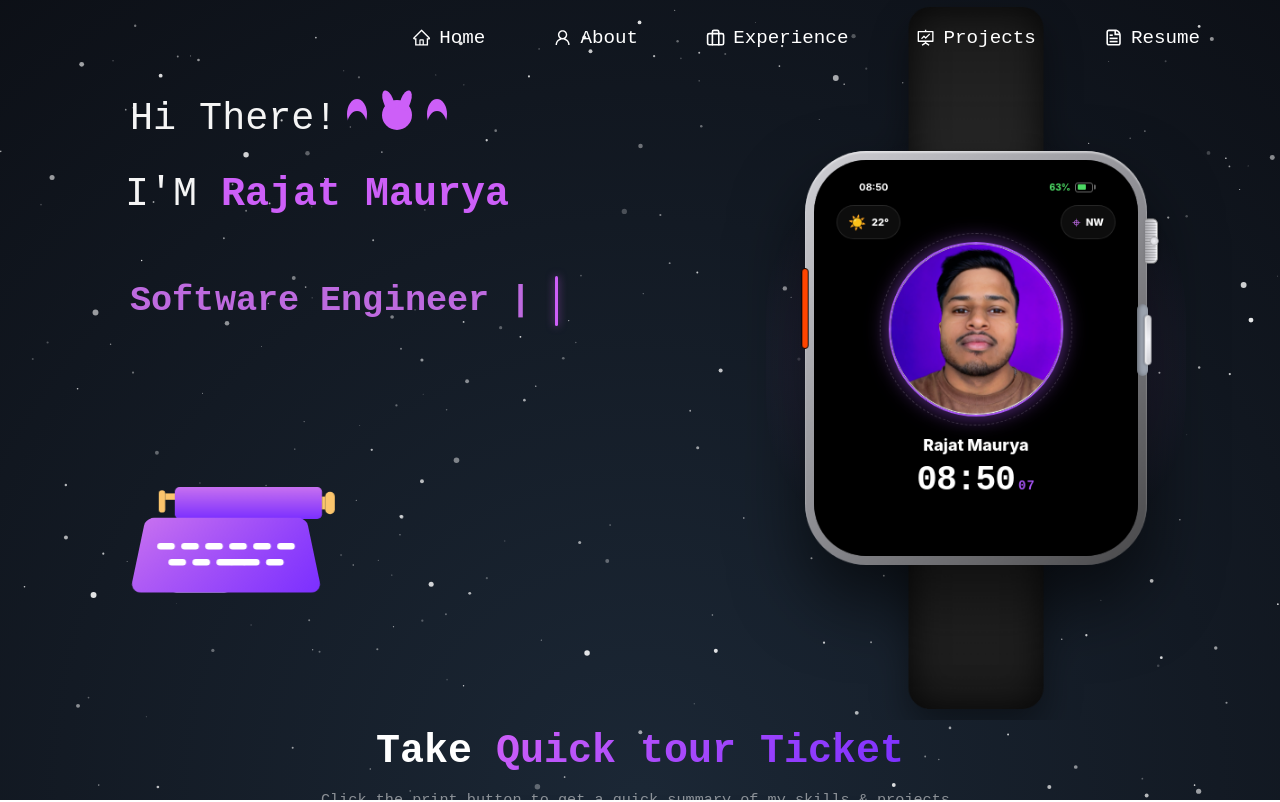
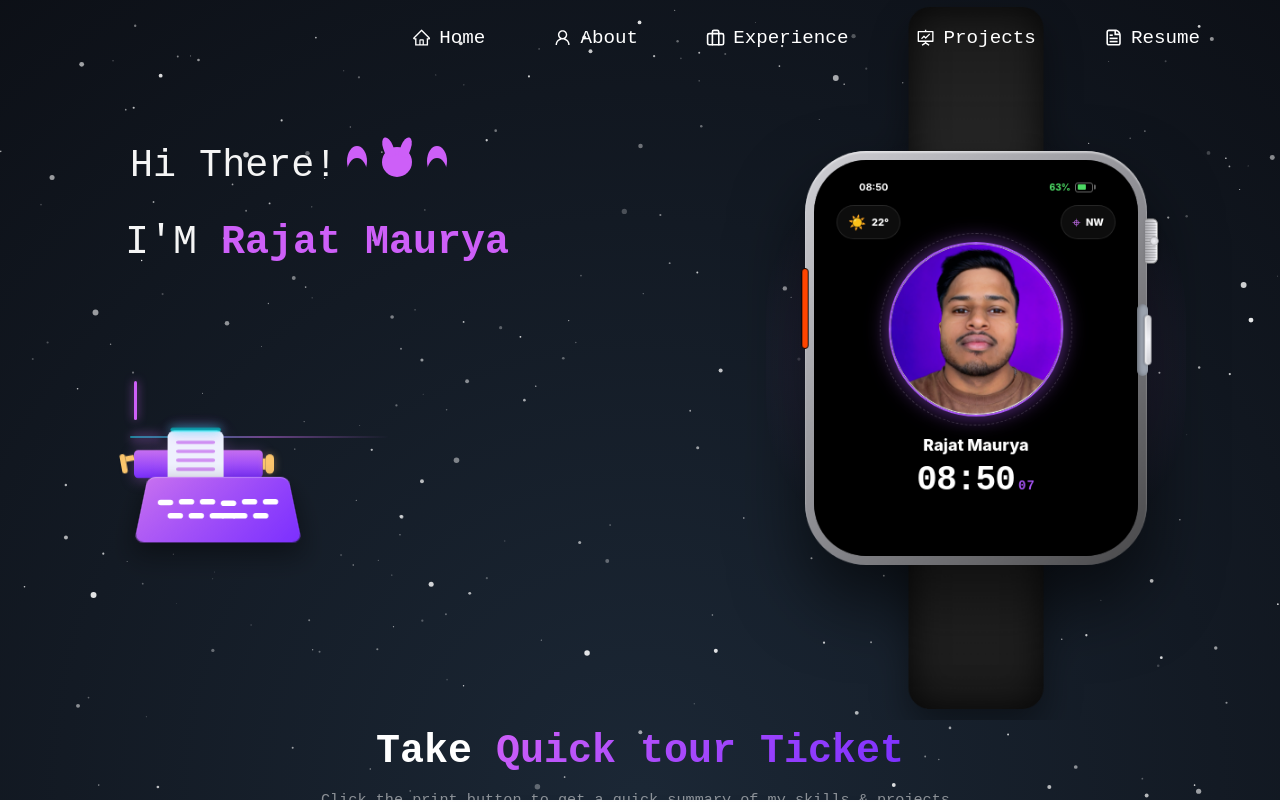
Before and after one commit to rajatmaurya-cs/Portfolio_Site, a Next.js app: page / in a window 1280 px wide. Shown: the top 802 px of the page. Built offline with nearby package versions, Linux system fonts and the light colour scheme; a web font is replaced by a local one.

Commit message:
feat: synchronize typewriter printer with pop-out text and fluid backspacing loop

```diff
--- a/components/printer.jsx
+++ b/components/printer.jsx
@@ -1,13 +1,16 @@
 import React, { memo } from 'react';
 import styled from 'styled-components';
 
-const Loader = () => {
+const Loader = ({ isTyping = true, isReturning = false }) => {
   return (
-    <StyledWrapper>
+    <StyledWrapper $isTyping={isTyping} $isReturning={isReturning}>
       <div className="printer-scale-wrapper">
-        <div className="typewriter">
+        <div className={`typewriter ${isTyping ? 'active' : 'idle'} ${isReturning ? 'returning' : ''}`}>
           <div className="slide"><i /></div>
-          <div className="paper" />
+          <div className="paper">
+            {/* Glowing print slot emitter */}
+            <div className="paper-emitter" />
+          </div>
           <div className="keyboard" />
         </div>
       </div>
@@ -17,25 +20,28 @@ const Loader = () => {
 
 const StyledWrapper = styled.div`
   .printer-scale-wrapper {
-    transform: scale(1.6) translateZ(0);
+    transform: scale(1.4) translateZ(0);
     transform-origin: left top;
     display: inline-block;
-    margin-bottom: 35px; /* offset the scaled-up height */
-    margin-right: 70px;  /* offset the scaled-up width */
+    margin-bottom: 25px;
+    margin-right: 50px;
     will-change: transform;
   }
 
   .typewriter {
     --blue: #c770f0;
     --blue-dark: #7b2fff;
-    --key: #fff;
+    --key: #ffffff;
     --paper: #EEF0FD;
-    --text: #D3D4EC;
+    --text: #c770f0;
     --tool: #FBC56C;
-    --duration: 3s;
+    --duration: ${({ $isTyping }) => ($isTyping ? '0.65s' : '3s')};
     position: relative;
-    -webkit-animation: bounce05 var(--duration) linear infinite;
-    animation: bounce05 var(--duration) linear infinite;
+    transition: transform 0.4s ease;
+    ${({ $isTyping }) =>
+      $isTyping
+        ? 'animation: bounceTyping 0.65s ease-in-out infinite;'
+        : 'animation: bounceIdle 3.5s ease-in-out infinite;'}
   }
 
   .typewriter .slide {
@@ -45,8 +51,14 @@ const StyledWrapper = styled.div`
     margin-left: 14px;
     transform: translateX(14px);
     background: linear-gradient(var(--blue), var(--blue-dark));
-    -webkit-animation: slide05 var(--duration) ease infinite;
-    animation: slide05 var(--duration) ease infinite;
+    box-shadow: 0 2px 10px rgba(199, 112, 240, 0.35);
+    transition: transform 0.4s cubic-bezier(0.16, 1, 0.3, 1);
+    ${({ $isReturning, $isTyping }) =>
+      $isReturning
+        ? 'transform: translateX(-14px); transition: transform 0.4s cubic-bezier(0.16, 1, 0.3, 1);'
+        : $isTyping
+        ? 'animation: slideTyping 0.75s ease-in-out infinite;'
+        : 'transform: translateX(8px); transition: transform 0.5s ease;'}
   }
 
   .typewriter .slide:before, .typewriter .slide:after,
@@ -69,6 +81,7 @@ const StyledWrapper = styled.div`
     height: 14px;
     width: 6px;
     border-radius: 3px;
+    box-shadow: 0 0 6px rgba(251, 197, 108, 0.4);
   }
 
   .typewriter .slide i {
@@ -79,6 +92,11 @@ const StyledWrapper = styled.div`
     height: 4px;
     top: 4px;
     background: var(--tool);
+    transition: transform 0.35s cubic-bezier(0.16, 1, 0.3, 1);
+    ${({ $isReturning }) =>
+      $isReturning
+        ? 'transform: rotate(-22deg);'
+        : 'transform: rotate(0deg);'}
   }
 
   .typewriter .slide i:before {
@@ -97,9 +115,9 @@ const StyledWrapper = styled.div`
     height: 46px;
     border-radius: 5px;
     background: var(--paper);
-    transform: translateY(46px);
-    -webkit-animation: paper05 var(--duration) linear infinite;
-    animation: paper05 var(--duration) linear infinite;
+    box-shadow: 0 0 12px rgba(199, 112, 240, 0.2);
+    transform: translateY(12px);
+    transition: transform 0.4s ease;
   }
 
   .typewriter .paper:before {
@@ -109,10 +127,25 @@ const StyledWrapper = styled.div`
     right: 6px;
     top: 7px;
     border-radius: 2px;
-    height: 4px;
+    height: 3px;
     transform: scaleY(0.8);
     background: var(--text);
-    box-shadow: 0 12px 0 var(--text), 0 24px 0 var(--text), 0 36px 0 var(--text);
+    box-shadow: 0 8px 0 var(--text), 0 16px 0 var(--text), 0 24px 0 var(--text);
+    opacity: 0.75;
+  }
+
+  .typewriter .paper .paper-emitter {
+    position: absolute;
+    top: -2px;
+    left: 2px;
+    right: 2px;
+    height: 3px;
+    border-radius: 2px;
+    background: #00f5ff;
+    box-shadow: 0 0 8px #00f5ff, 0 0 14px #c770f0;
+    opacity: ${({ $isTyping }) => ($isTyping ? '1' : '0.4')};
+    transition: opacity 0.35s ease, box-shadow 0.35s ease;
+    ${({ $isTyping }) => ($isTyping ? 'animation: laserPulse 0.65s infinite alternate ease-in-out;' : '')}
   }
 
   .typewriter .keyboard {
@@ -137,6 +170,7 @@ const StyledWrapper = styled.div`
     background: linear-gradient(135deg, var(--blue), var(--blue-dark));
     transform: perspective(10px) rotateX(2deg);
     transform-origin: 50% 100%;
+    box-shadow: 0 8px 20px rgba(0, 0, 0, 0.45), inset 0 1px 1px rgba(255, 255, 255, 0.3);
   }
 
   .typewriter .keyboard:after {
@@ -146,116 +180,67 @@ const StyledWrapper = styled.div`
     height: 4px;
     border-radius: 2px;
     box-shadow: 15px 0 0 var(--key), 30px 0 0 var(--key), 45px 0 0 var(--key), 60px 0 0 var(--key), 75px 0 0 var(--key), 90px 0 0 var(--key), 22px 10px 0 var(--key), 37px 10px 0 var(--key), 52px 10px 0 var(--key), 60px 10px 0 var(--key), 68px 10px 0 var(--key), 83px 10px 0 var(--key);
-    -webkit-animation: keyboard05 var(--duration) linear infinite;
-    animation: keyboard05 var(--duration) linear infinite;
+    ${({ $isTyping }) =>
+      $isTyping
+        ? 'animation: keyboard05 0.55s linear infinite;'
+        : 'animation: none;'}
   }
 
-  @keyframes bounce05 {
-    85%, 92%, 100% {
-      transform: translateY(0);
+  @keyframes laserPulse {
+    from {
+      opacity: 0.6;
+      box-shadow: 0 0 6px #00f5ff, 0 0 10px #c770f0;
     }
-
-    89% {
-      transform: translateY(-4px);
-    }
-
-    95% {
-      transform: translateY(2px);
+    to {
+      opacity: 1;
+      box-shadow: 0 0 12px #00f5ff, 0 0 18px #c770f0;
     }
   }
 
-  @keyframes slide05 {
-    5% {
-      transform: translateX(14px);
+  @keyframes bounceTyping {
+    0%, 100% {
+      transform: translateY(0);
     }
-
-    15%, 30% {
-      transform: translateX(6px);
-    }
-
-    40%, 55% {
-      transform: translateX(0);
-    }
-
-    65%, 70% {
-      transform: translateX(-4px);
-    }
-
-    80%, 89% {
-      transform: translateX(-12px);
-    }
-
-    100% {
-      transform: translateX(14px);
+    50% {
+      transform: translateY(-1.5px);
     }
   }
 
-  @keyframes paper05 {
-    5% {
-      transform: translateY(46px);
-    }
-
-    20%, 30% {
-      transform: translateY(34px);
-    }
-
-    40%, 55% {
-      transform: translateY(22px);
-    }
-
-    65%, 70% {
-      transform: translateY(10px);
-    }
-
-    80%, 85% {
+  @keyframes bounceIdle {
+    0%, 100% {
       transform: translateY(0);
     }
+    50% {
+      transform: translateY(-1.5px);
+    }
+  }
 
-    92%, 100% {
-      transform: translateY(46px);
+  @keyframes slideTyping {
+    0%, 100% {
+      transform: translateX(12px);
+    }
+    50% {
+      transform: translateX(4px);
     }
   }
 
   @keyframes keyboard05 {
-    5%, 12%, 21%, 30%, 39%, 48%, 57%, 66%, 75%, 84% {
+    0%, 100% {
       box-shadow: 15px 0 0 var(--key), 30px 0 0 var(--key), 45px 0 0 var(--key), 60px 0 0 var(--key), 75px 0 0 var(--key), 90px 0 0 var(--key), 22px 10px 0 var(--key), 37px 10px 0 var(--key), 52px 10px 0 var(--key), 60px 10px 0 var(--key), 68px 10px 0 var(--key), 83px 10px 0 var(--key);
     }
-
-    9% {
-      box-shadow: 15px 2px 0 var(--key), 30px 0 0 var(--key), 45px 0 0 var(--key), 60px 0 0 var(--key), 75px 0 0 var(--key), 90px 0 0 var(--key), 22px 10px 0 var(--key), 37px 10px 0 var(--key), 52px 10px 0 var(--key), 60px 10px 0 var(--key), 68px 10px 0 var(--key), 83px 10px 0 var(--key);
+    20% {
+      box-shadow: 15px 1.5px 0 var(--key), 30px 0 0 var(--key), 45px 0 0 var(--key), 60px 0 0 var(--key), 75px 0 0 var(--key), 90px 0 0 var(--key), 22px 10px 0 var(--key), 37px 10px 0 var(--key), 52px 10px 0 var(--key), 60px 10px 0 var(--key), 68px 10px 0 var(--key), 83px 10px 0 var(--key);
     }
-
-    18% {
-      box-shadow: 15px 0 0 var(--key), 30px 0 0 var(--key), 45px 0 0 var(--key), 60px 2px 0 var(--key), 75px 0 0 var(--key), 90px 0 0 var(--key), 22px 10px 0 var(--key), 37px 10px 0 var(--key), 52px 10px 0 var(--key), 60px 10px 0 var(--key), 68px 10px 0 var(--key), 83px 10px 0 var(--key);
+    40% {
+      box-shadow: 15px 0 0 var(--key), 30px 0 0 var(--key), 45px 0 0 var(--key), 60px 1.5px 0 var(--key), 75px 0 0 var(--key), 90px 0 0 var(--key), 22px 10px 0 var(--key), 37px 10px 0 var(--key), 52px 10px 0 var(--key), 60px 10px 0 var(--key), 68px 10px 0 var(--key), 83px 10px 0 var(--key);
     }
-
-    27% {
-      box-shadow: 15px 0 0 var(--key), 30px 0 0 var(--key), 45px 0 0 var(--key), 60px 0 0 var(--key), 75px 0 0 var(--key), 90px 0 0 var(--key), 22px 12px 0 var(--key), 37px 10px 0 var(--key), 52px 10px 0 var(--key), 60px 10px 0 var(--key), 68px 10px 0 var(--key), 83px 10px 0 var(--key);
+    60% {
+      box-shadow: 15px 0 0 var(--key), 30px 0 0 var(--key), 45px 0 0 var(--key), 60px 0 0 var(--key), 75px 0 0 var(--key), 90px 1.5px 0 var(--key), 22px 10px 0 var(--key), 37px 10px 0 var(--key), 52px 10px 0 var(--key), 60px 10px 0 var(--key), 68px 10px 0 var(--key), 83px 10px 0 var(--key);
     }
-
-    36% {
-      box-shadow: 15px 0 0 var(--key), 30px 0 0 var(--key), 45px 0 0 var(--key), 60px 0 0 var(--key), 75px 0 0 var(--key), 90px 0 0 var(--key), 22px 10px 0 var(--key), 37px 10px 0 var(--key), 52px 12px 0 var(--key), 60px 12px 0 var(--key), 68px 12px 0 var(--key), 83px 10px 0 var(--key);
+    80% {
+      box-shadow: 15px 0 0 var(--key), 30px 1.5px 0 var(--key), 45px 0 0 var(--key), 60px 0 0 var(--key), 75px 0 0 var(--key), 90px 0 0 var(--key), 22px 10px 0 var(--key), 37px 10px 0 var(--key), 52px 10px 0 var(--key), 60px 10px 0 var(--key), 68px 10px 0 var(--key), 83px 10px 0 var(--key);
     }
-
-    45% {
-      box-shadow: 15px 0 0 var(--key), 30px 0 0 var(--key), 45px 0 0 var(--key), 60px 0 0 var(--key), 75px 0 0 var(--key), 90px 2px 0 var(--key), 22px 10px 0 var(--key), 37px 10px 0 var(--key), 52px 10px 0 var(--key), 60px 10px 0 var(--key), 68px 10px 0 var(--key), 83px 10px 0 var(--key);
-    }
-
-    54% {
-      box-shadow: 15px 0 0 var(--key), 30px 2px 0 var(--key), 45px 0 0 var(--key), 60px 0 0 var(--key), 75px 0 0 var(--key), 90px 0 0 var(--key), 22px 10px 0 var(--key), 37px 10px 0 var(--key), 52px 10px 0 var(--key), 60px 10px 0 var(--key), 68px 10px 0 var(--key), 83px 10px 0 var(--key);
-    }
-
-    63% {
-      box-shadow: 15px 0 0 var(--key), 30px 0 0 var(--key), 45px 0 0 var(--key), 60px 0 0 var(--key), 75px 0 0 var(--key), 90px 0 0 var(--key), 22px 10px 0 var(--key), 37px 10px 0 var(--key), 52px 10px 0 var(--key), 60px 10px 0 var(--key), 68px 10px 0 var(--key), 83px 12px 0 var(--key);
-    }
-
-    72% {
-      box-shadow: 15px 0 0 var(--key), 30px 0 0 var(--key), 45px 2px 0 var(--key), 60px 0 0 var(--key), 75px 0 0 var(--key), 90px 0 0 var(--key), 22px 10px 0 var(--key), 37px 10px 0 var(--key), 52px 10px 0 var(--key), 60px 10px 0 var(--key), 68px 10px 0 var(--key), 83px 10px 0 var(--key);
-    }
-
-    81% {
-      box-shadow: 15px 0 0 var(--key), 30px 0 0 var(--key), 45px 0 0 var(--key), 60px 0 0 var(--key), 75px 0 0 var(--key), 90px 0 0 var(--key), 22px 10px 0 var(--key), 37px 12px 0 var(--key), 52px 10px 0 var(--key), 60px 10px 0 var(--key), 68px 10px 0 var(--key), 83px 10px 0 var(--key);
-    }
-  }`;
+  }
+`;
 
 export default memo(Loader);
--- a/src/components/Home/Home.jsx
+++ b/src/components/Home/Home.jsx
@@ -7,7 +7,6 @@ import SmartWatch from "../../../components/SamrtWatch";
 import Contact from "../../../components/contact.jsx";
 
 import Loader from "../../../components/cat.jsx";
-import PrinterAnimation from "../../../components/printer.jsx";
 import TicketMachine from "../../../components/TicketMachine.jsx";
 
 import { AiFillGithub } from "react-icons/ai";
@@ -16,7 +15,6 @@ import { MdEmail } from "react-icons/md";
 
 
 function Home() {
-  const typewriterRef = useRef(null);
   return (
     <section>
       {/* HERO SECTION */}
@@ -39,12 +37,7 @@ function Home() {
               </h1>
 
               <div className="p-4 text-left sm:p-[50px]">
-                <Type typewriterRef={typewriterRef} />
-                <div className="mt-8 flex justify-start">
-                  <div ref={typewriterRef}>
-                    <PrinterAnimation />
-                  </div>
-                </div>
+                <Type />
               </div>
             </div>
 
--- a/src/components/Home/Type.jsx
+++ b/src/components/Home/Type.jsx
@@ -1,11 +1,12 @@
 "use client";
-import React, { useState, useEffect, useCallback, useRef, memo } from "react";
+import React, { useState, useEffect, memo } from "react";
+import PrinterAnimation from "../../../components/printer.jsx";
 
 const strings = [
   "Software Engineer | Backend & Distributed Systems",
   "Building Scalable Backend Infrastructure",
-  "Architect of HYDRA - Reliable Webhook Platform",
-  "Creator of Veyra - Home For Modern Creator",
+  "Architect of HYDRA — Reliable Webhook Platform",
+  "Creator of Veyra — Home For Modern Creators",
   "Express.js • PostgreSQL • Redis • Kafka",
   "Next.js • React.js • React Query",
   "Docker • AWS Cloud • Microservices • CI/CD",
@@ -13,150 +14,185 @@ const strings = [
   "Strong in DSA and Problem Solving",
 ];
 
-const FlyingChar = memo(function FlyingChar({ char, originCoords }) {
-  const ref = useRef(null);
+function Type() {
+  const [mounted, setMounted] = useState(false);
+  const [stringIndex, setStringIndex] = useState(0);
+  const [visibleCount, setVisibleCount] = useState(0);
+  const [retractingIdx, setRetractingIdx] = useState(null);
+  const [phase, setPhase] = useState("TYPING"); // "TYPING" | "PAUSED" | "DELETING"
+  const [isReturning, setIsReturning] = useState(false);
 
   useEffect(() => {
-    const el = ref.current;
-    if (!el) return;
+    setMounted(true);
+  }, []);
 
-    // If origin coords are provided, animate from typewriter origin
-    if (originCoords) {
-      const myRect = el.getBoundingClientRect();
-      const dx = originCoords.x - (myRect.left + myRect.width / 2);
-      const dy = originCoords.y - (myRect.top + myRect.height / 2);
+  const currentString = strings[stringIndex];
+  const tokens = currentString.split(" ");
 
-      el.style.transform = `translate(${dx}px, ${dy}px) scale(0.3)`;
-      el.style.opacity = "0";
+  useEffect(() => {
+    if (!mounted) return;
 
-      const rafId = requestAnimationFrame(() => {
-        el.style.transition =
-          "transform 0.4s cubic-bezier(0.22, 1, 0.36, 1), opacity 0.15s ease 0.05s";
-        el.style.transform = "translate3d(0px, 0px, 0) scale(1)";
-        el.style.opacity = "1";
-      });
+    let timer;
 
-      return () => cancelAnimationFrame(rafId);
+    if (phase === "TYPING") {
+      if (visibleCount < tokens.length) {
+        // Super smooth typing cadence
+        const currentToken = tokens[visibleCount];
+        const isSymbol = currentToken === "•" || currentToken === "|" || currentToken === "—";
+        const delay = isSymbol ? 220 : currentToken.length <= 4 ? 280 : 340;
+
+        timer = setTimeout(() => {
+          setVisibleCount((prev) => prev + 1);
+        }, delay);
       } else {
-      el.style.opacity = "1";
+        // Sentence complete; hold for 2.6 seconds for comfortable reading
+        setPhase("PAUSED");
       }
-  }, [originCoords]);
+    } else if (phase === "PAUSED") {
+      timer = setTimeout(() => {
+        setPhase("DELETING");
+      }, 2600);
+    } else if (phase === "DELETING") {
+      if (visibleCount > 0) {
+        // Step 1: Smoothly animate the word retracting down towards the printer slot
+        const targetIdx = visibleCount - 1;
+        setRetractingIdx(targetIdx);
+
+        // Step 2: Remove the word after the 180ms retraction transition completes
+        timer = setTimeout(() => {
+          setVisibleCount((prev) => prev - 1);
+          setRetractingIdx(null);
+        }, 180);
+      } else {
+        // All words smoothly retracted; trigger carriage return glide & advance
+        setIsReturning(true);
+        timer = setTimeout(() => {
+          setIsReturning(false);
+          setStringIndex((prev) => (prev + 1) % strings.length);
+          setPhase("TYPING");
+        }, 360);
+      }
+    }
+
+    return () => clearTimeout(timer);
+  }, [mounted, phase, visibleCount, tokens.length, stringIndex]);
+
+  // SSR Fallback
+  if (!mounted) {
+    return (
+      <div className="relative flex flex-col items-start w-full">
+        <div className="min-h-[85px] sm:min-h-[105px] flex items-end">
+          <span className="text-[1.35em] sm:text-[1.8em] md:text-[2.1em] font-semibold text-[#c770f0]">
+            {strings[0]}
+          </span>
+        </div>
+        <div className="mt-4">
+          <PrinterAnimation isTyping={false} isReturning={false} />
+        </div>
+      </div>
+    );
+  }
+
+  const displayedTokens = tokens.slice(0, visibleCount);
+  const isTypingActive = phase === "TYPING" || phase === "DELETING";
 
   return (
+    <div className="relative flex flex-col items-start w-full max-w-3xl select-none">
+      {/* Printed Words Output Stage (Clean, zero top clutter) */}
+      <div className="relative min-h-[85px] sm:min-h-[105px] w-full flex items-end pb-2">
+        <div className="text-[1.35em] sm:text-[1.8em] md:text-[2.1em] font-semibold leading-snug flex flex-wrap items-baseline gap-x-2.5 gap-y-1.5">
+          {displayedTokens.map((token, idx) => {
+            const isRetracting = idx === retractingIdx;
+            return (
               <span
-      ref={ref}
-      style={{
-        display: "inline-block",
-        whiteSpace: "pre",
-        willChange: "transform, opacity",
-        opacity: originCoords ? 0 : 1,
-      }}
+                key={`${stringIndex}-${idx}`}
+                className={`inline-block text-[#c770f0] tracking-tight ${
+                  isRetracting ? "word-retract" : "word-pop"
+                }`}
               >
-      {char}
+                {token}
               </span>
             );
-});
+          })}
 
-/* ─── Main Type Component ─── */
-function Type({ typewriterRef }) {
-  const [stringIndex, setStringIndex] = useState(0);
-  const [charIndex, setCharIndex] = useState(0);
-  const [isDeleting, setIsDeleting] = useState(false);
-  const [isPaused, setIsPaused] = useState(false);
-  const [chars, setChars] = useState([]);
-  const idRef = useRef(0);
-  const originRef = useRef(null);
+          {/* Blinking Neon Cursor with Smooth Breathe */}
+          <span
+            className="inline-block w-[3px] h-[1.15em] bg-[#cd5ff8] ml-1 align-middle rounded-full"
+            style={{
+              animation: "blink-cursor 0.85s step-end infinite",
+              boxShadow: "0 0 10px rgba(205, 95, 248, 0.7)",
+            }}
+          />
+        </div>
+      </div>
 
-  const currentString = strings[stringIndex];
+      {/* Laser Printhead Emission Guide connecting printer to output */}
+      <div className="relative w-full max-w-[260px] my-2">
+        <div className="h-[2px] w-full bg-gradient-to-r from-[#00f5ff] via-[#c770f0] to-transparent opacity-50 rounded-full" />
+        <div
+          className={`absolute -top-1 left-0 w-8 h-3 rounded-full bg-[#c770f0]/40 blur-sm transition-opacity duration-400 ease-out ${
+            isTypingActive ? "opacity-100 animate-pulse" : "opacity-0"
+          }`}
+        />
+      </div>
 
-  // Update cached typewriter origin periodically or on string change
-  const updateOrigin = useCallback(() => {
-    if (typewriterRef?.current && typeof window !== "undefined") {
-      const isMobile = window.innerWidth < 640;
-      if (isMobile) {
-        originRef.current = null; // direct type on mobile for maximum battery & smoothness
-        return;
+      {/* Typewriter Machine Engine */}
+      <div className="relative pt-1 pl-1">
+        <PrinterAnimation isTyping={isTypingActive} isReturning={isReturning} />
+      </div>
+
+      <style jsx global>{`
+        @keyframes popWordFromSlot {
+          0% {
+            opacity: 0;
+            transform: translateY(18px) scale(0.9);
+            filter: blur(3px);
           }
-      const twRect = typewriterRef.current.getBoundingClientRect();
-      originRef.current = {
-        x: twRect.left + 58,
-        y: twRect.top - 10,
-      };
+          70% {
+            opacity: 1;
+            transform: translateY(-2px) scale(1.02);
+            filter: blur(0);
+            text-shadow: 0 0 14px rgba(199, 112, 240, 0.6);
           }
-  }, [typewriterRef]);
-
-  useEffect(() => {
-    updateOrigin();
-    window.addEventListener("resize", updateOrigin, { passive: true });
-    return () => window.removeEventListener("resize", updateOrigin);
-  }, [updateOrigin]);
-
-  const tick = useCallback(() => {
-    if (isPaused) return;
-
-    if (!isDeleting) {
-      if (charIndex < currentString.length) {
-        const newChar = currentString[charIndex];
-        const id = idRef.current++;
-        setChars((prev) => [...prev, { id, char: newChar }]);
-        setCharIndex((prev) => prev + 1);
-      } else {
-        setIsPaused(true);
-        setTimeout(() => {
-          setIsPaused(false);
-          setIsDeleting(true);
-        }, 2200);
-      }
-    } else {
-      if (charIndex > 0) {
-        setChars((prev) => prev.slice(0, -1));
-        setCharIndex((prev) => prev - 1);
-      } else {
-        setChars([]);
-        setIsDeleting(false);
-        setStringIndex((prev) => (prev + 1) % strings.length);
-        setIsPaused(true);
-        setTimeout(() => {
-          updateOrigin();
-          setIsPaused(false);
-        }, 400);
+          100% {
+            opacity: 1;
+            transform: translateY(0) scale(1);
+            filter: blur(0);
+            text-shadow: 0 0 6px rgba(199, 112, 240, 0.3);
           }
         }
-  }, [charIndex, isDeleting, isPaused, currentString, updateOrigin]);
 
-  useEffect(() => {
-    if (isPaused) return;
-    const speed = isDeleting ? 30 : 60;
-    const timer = setTimeout(tick, speed);
-    return () => clearTimeout(timer);
-  }, [tick, isPaused, isDeleting]);
+        .word-pop {
+          animation: popWordFromSlot 0.45s cubic-bezier(0.16, 1, 0.3, 1) forwards;
+          will-change: transform, opacity, filter;
+        }
 
-  return (
-    <div className="relative h-[120px] sm:h-[140px] md:h-[180px] w-full">
-      <span className="text-[1.4em] font-medium text-[#be6adf] md:text-[2.2em] md:font-semibold">
-        {chars.map(({ id, char }) => (
-          <FlyingChar
-            key={id}
-            char={char}
-            originCoords={originRef.current}
-          />
-        ))}
+        @keyframes retractWordToSlot {
+          0% {
+            opacity: 1;
+            transform: translateY(0) scale(1);
+            filter: blur(0);
+          }
+          100% {
+            opacity: 0;
+            transform: translateY(14px) scale(0.9);
+            filter: blur(3px);
+            text-shadow: 0 0 10px rgba(199, 112, 240, 0.4);
+          }
+        }
 
-        {/* Blinking cursor */}
-        <span
-          className="inline-block w-[3px] h-[1.2em] md:h-[1.4em] bg-[#cd5ff8] ml-[2px] align-middle rounded-full"
-          style={{
-            animation: "blink-cursor 0.75s step-end infinite",
-            boxShadow:
-              "0 0 8px rgba(205,95,248,0.6)",
-          }}
-        />
-      </span>
+        .word-retract {
+          animation: retractWordToSlot 0.18s cubic-bezier(0.4, 0, 0.2, 1) forwards;
+          will-change: transform, opacity, filter;
+        }
 
-      <style>{`
         @keyframes blink-cursor {
-          0%, 100% { opacity: 1; }
-          50%       { opacity: 0; }
+          0%, 100% {
+            opacity: 1;
+          }
+          50% {
+            opacity: 0;
+          }
         }
       `}</style>
     </div>
```
Lines whose indentation alone changed are shown as unchanged.
